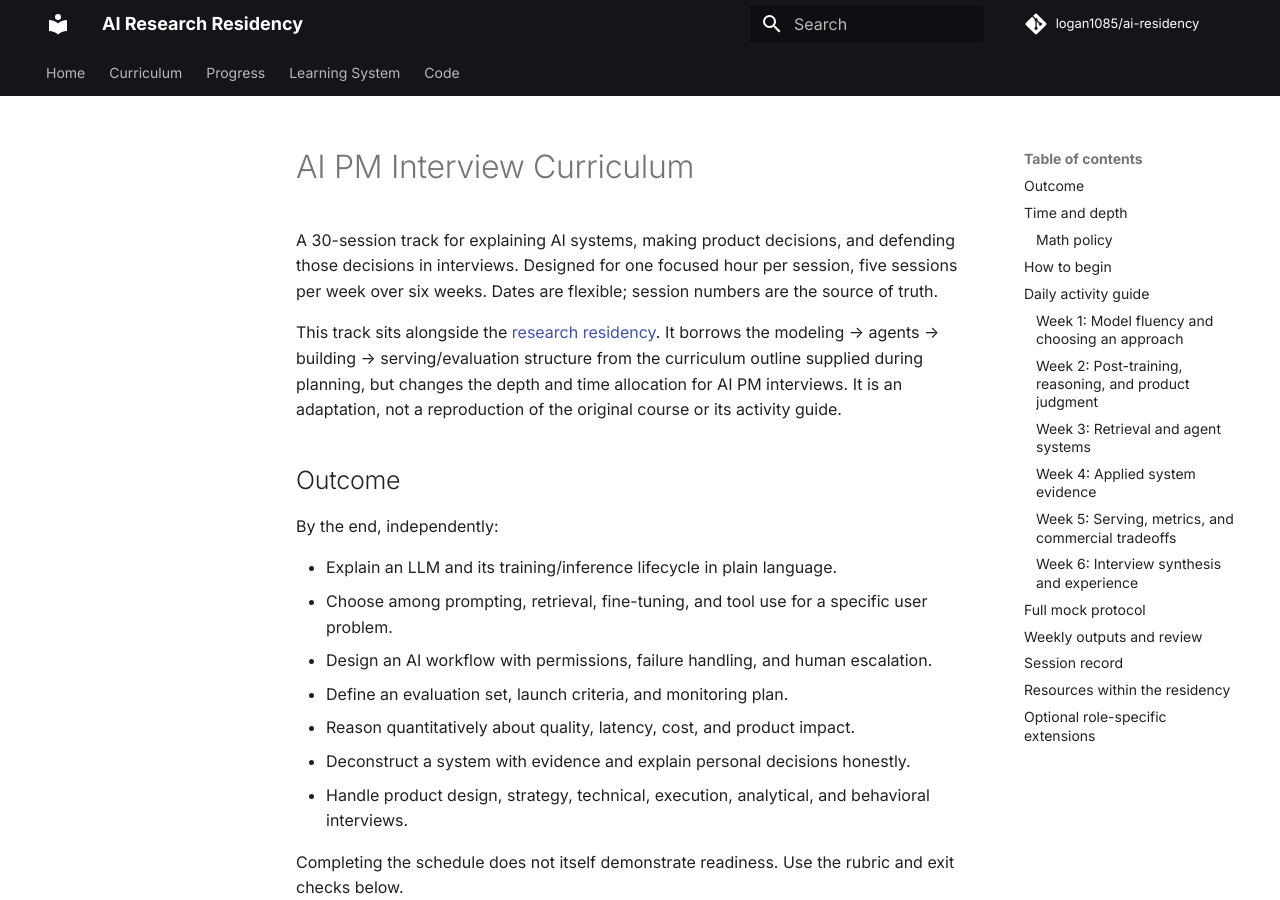
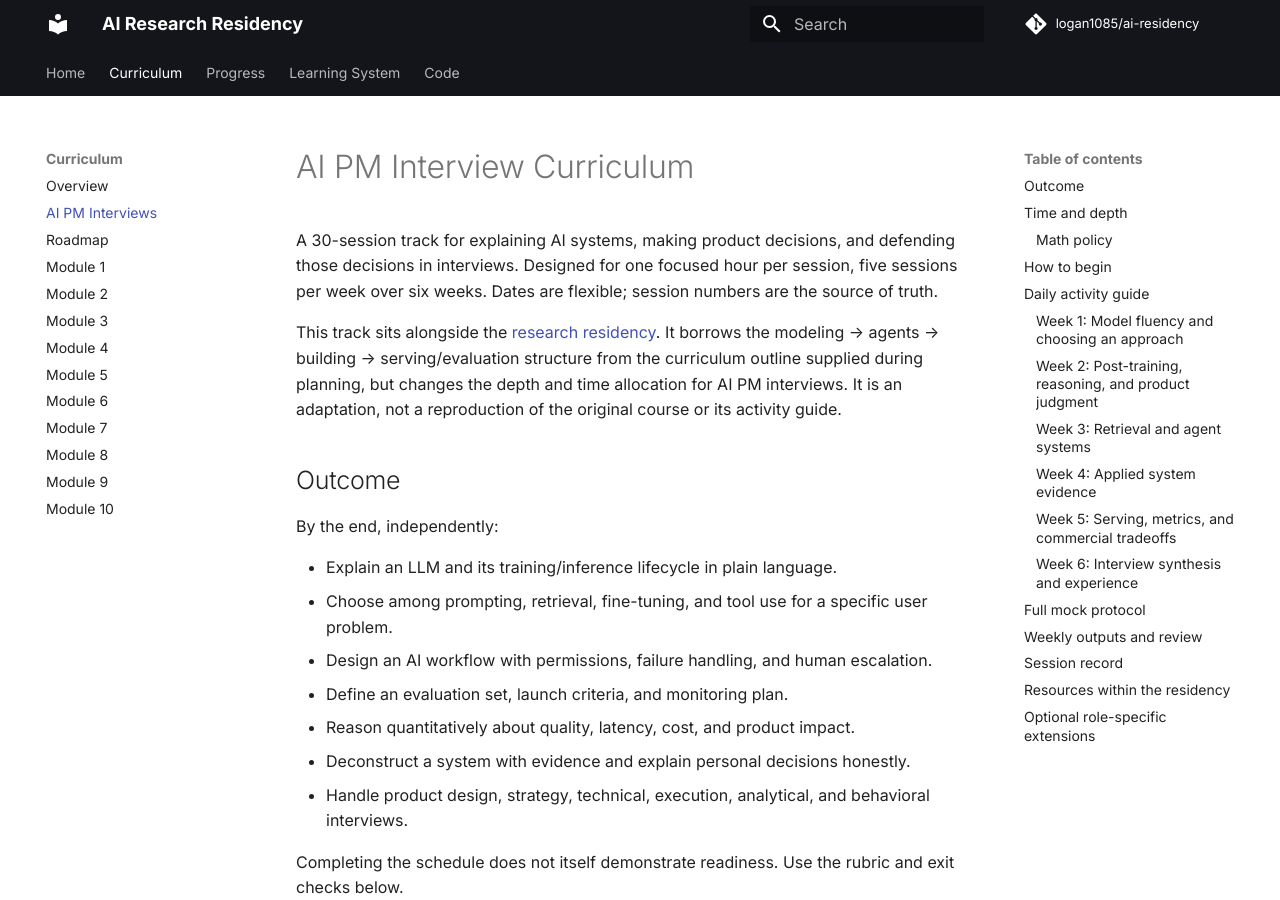
Before and after one commit to logan1085/ai-residency, an MkDocs documentation site: the page built from docs/curriculum/ai-pm-interviews.md, in a window 1280 px wide and 900 px high. Built offline with MkDocs 1.6.1 and Material for MkDocs 9.7.7, drawn with Linux system fonts in a browser that asks for light colours; comment, search, counter and statistics services are not loaded.

Commit message:
docs: link AI PM interview track from navigation

```diff
--- a/mkdocs.yml
+++ b/mkdocs.yml
@@ -33,6 +33,7 @@ nav:
   - Home: index.md
   - Curriculum:
       - Overview: curriculum/index.md
+      - AI PM Interviews: curriculum/ai-pm-interviews.md
       - Roadmap: curriculum/roadmap.md
       - Module 1: curriculum/modules/module-01-transformers.md
       - Module 2: curriculum/modules/module-02-training-evaluation.md
```
